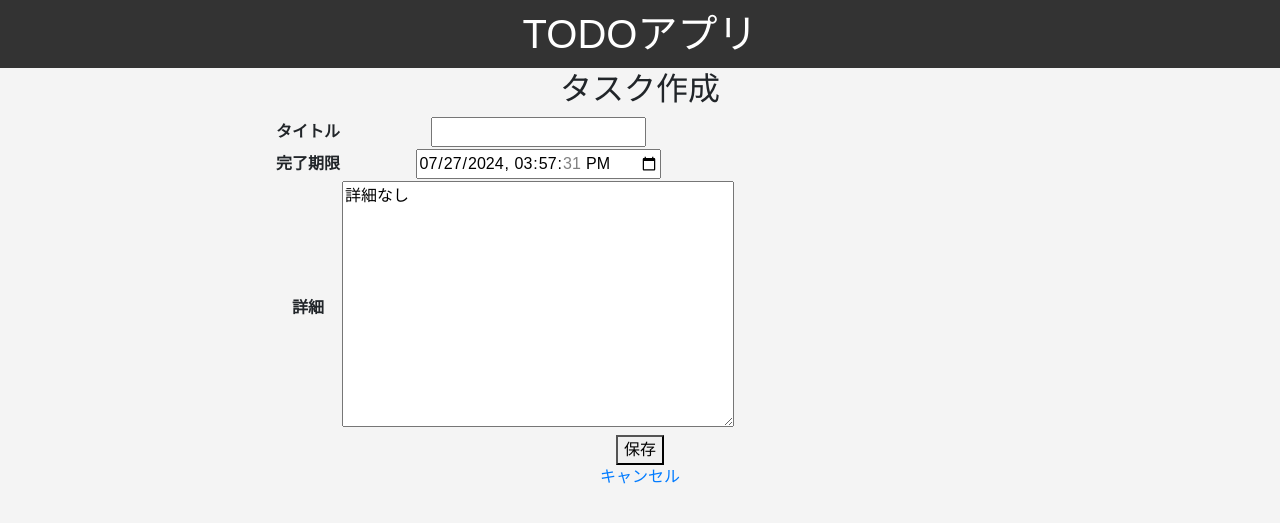
After one commit to NakazatoTaichi/todolist_nakazatotaichi_c, a Django app: page /task/create/ in a window 1280 px wide. The commit adds this page. Shown: the top 523 px of the page. Run offline with Django 5.2, Linux system fonts and the light colour scheme; the visitor is signed in with stand-in values (Sample User, id 1); some libraries are stand-ins or nearby versions.

Commit message:
タスクが作成できるようにした

```diff
--- a/requirements.txt
+++ b/requirements.txt
@@ -2,3 +2,4 @@ asgiref==3.8.1
 Django==5.0.6
 sqlparse==0.5.0
 mysqlclient
+pytz==2024.1
--- a/todo/forms.py
+++ b/todo/forms.py
@@ -1,7 +1,11 @@
 from django.contrib.auth.forms import UserCreationForm
 from django.contrib.auth.forms import AuthenticationForm
+from django import forms
 from .models import CustomUser
-
+from .models import Task
+import pytz
+from datetime import datetime
+from django.core.exceptions import ValidationError
 
 class SignUpForm(UserCreationForm):
     class Meta:
@@ -13,5 +17,29 @@ class SignUpForm(UserCreationForm):
             "password2",
         )
 
-class LoginForm(AuthenticationForm):
-    pass
+class TaskForm(forms.ModelForm):
+    due_date = forms.DateTimeField(
+        required=True,
+        input_formats=['%Y-%m-%d %H:%M'],
+        label="期限",
+        initial=datetime.now(pytz.timezone('Asia/Tokyo')),
+        widget=forms.DateTimeInput(attrs={
+            'type': 'datetime-local',
+            'step': 300
+        }),
+        disabled=False
+    )
+    class Meta:
+        model = Task
+        fields = (
+            "title",
+            "due_date",
+            "memo"
+        )
+
+    def clean_due_date(self):
+        due_date = self.cleaned_data.get('due_date')
+        now = datetime.now(pytz.timezone('Asia/Tokyo'))
+        if due_date and due_date > now:
+            return due_date
+        raise ValidationError("期限は現在より未来でなければなりません。")
--- a/todo/models.py
+++ b/todo/models.py
@@ -3,3 +3,17 @@ from django.contrib.auth.models import AbstractUser
 
 class CustomUser(AbstractUser):
     email = models.EmailField('メールアドレス', unique=True)
+
+class Task(models.Model):
+    TASK_STATUS = [
+        ('not_started', '未完了'),
+        ('completed', '完了'),
+    ]
+
+    title = models.CharField(max_length=100)
+    status = models.CharField(max_length=20, choices=TASK_STATUS, default='not_started')
+    user = models.ForeignKey(CustomUser, on_delete=models.CASCADE)
+    due_date = models.DateTimeField()
+    memo = models.TextField(default='詳細なし')
+    created_at = models.DateTimeField(auto_now_add=True)
+    updated_at = models.DateTimeField(auto_now=True)
--- a/todo/templates/todo/home.html
+++ b/todo/templates/todo/home.html
@@ -89,7 +89,7 @@
                     </div>
                 </section>
             </div>
-            <button class="add-task">+ 新しいタスクを追加</button>
+            <a href="{% url 'todo:task_create' %}" class="add-task">+ 新しいタスクを追加</a>
         </div>
         <div class="col-2">
             <div style="text-align: end; margin-top: 15px;">
--- /dev/null
+++ b/todo/templates/todo/task_create.html
@@ -0,0 +1,48 @@
+{% extends 'base.html' %}
+
+{% block title %}タスク作成画面{% endblock %}
+
+{% block content %}
+<div class="container" style="padding-top: 70px;">
+    <div class="row">
+        <div class="col-2"></div>
+        <div class="col-8">
+            <h2>タスク作成</h2>
+            <form method="post">
+                {% csrf_token %}
+                {% if form.errors %}
+                    <div class="alert alert-danger">
+                        <ul>
+                            {% for field in form %}
+                                {% for error in field.errors %}
+                                    <li>{{ error }}</li>
+                                {% endfor %}
+                            {% endfor %}
+                            {% for error in form.non_field_errors %}
+                                <li>{{ error }}</li>
+                            {% endfor %}
+                        </ul>
+                    </div>
+                {% endif %}
+                <table>
+                    <tr>
+                        <th>タイトル</th>
+                        <td>{{ form.title }}</td>
+                    </tr>
+                    <tr>
+                        <th>完了期限</th>
+                        <td>{{ form.due_date }}</td>
+                    </tr>
+                    <tr>
+                        <th>詳細</th>
+                        <td>{{ form.memo }}</td>
+                    </tr>
+                </table>
+                <button type="submit">保存</button>
+            </form>
+            <a href="{% url 'todo:home' %}">キャンセル</a>
+        </div>
+        <div class="col-2"></div>
+    </div>
+</div>
+{% endblock %}
--- a/todo/urls.py
+++ b/todo/urls.py
@@ -11,4 +11,5 @@ urlpatterns = [
     path('login/', auth_views.LoginView.as_view(template_name='todo/login.html'), name='login'),
     path('logout/', auth_views.LogoutView.as_view(next_page='todo:login'), name='logout'),
     path('home/', home, name='home'),
+    path('task/create/', views.task_create, name='task_create'),
 ]
--- a/todo/views.py
+++ b/todo/views.py
@@ -4,7 +4,11 @@ from django.views.generic import TemplateView, CreateView
 from django.urls import reverse_lazy
 from django.views import View
 from .forms import SignUpForm
+from .models import Task
+from .forms import TaskForm
 from django.contrib.auth.decorators import login_required
+from .models import CustomUser
+
 
 
 class SignUpView(View):
@@ -23,3 +27,16 @@ class SignUpView(View):
 @login_required
 def home(request):
     return render(request, 'todo/home.html')
+
+@login_required
+def task_create(request):
+    if request.method == 'POST':
+        form = TaskForm(request.POST)
+        if form.is_valid():
+            task = form.save(commit=False)
+            task.user = CustomUser.objects.get(id=request.user.id)
+            task.save()
+            return redirect('todo:home')
+    else:
+        form = TaskForm()
+    return render(request, 'todo/task_create.html', {'form': form})
```
Also changed, not shown: todo/migrations/0002_alter_customuser_email_task.py (added).
